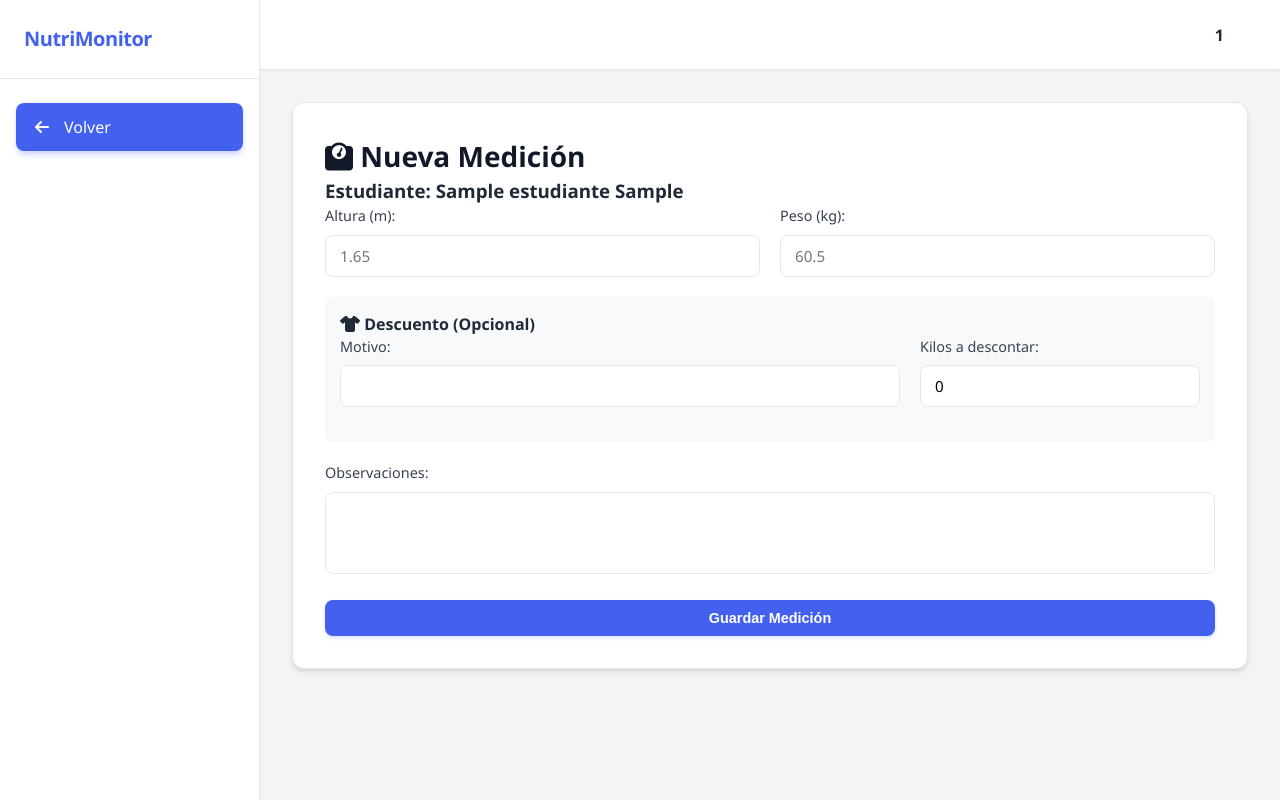
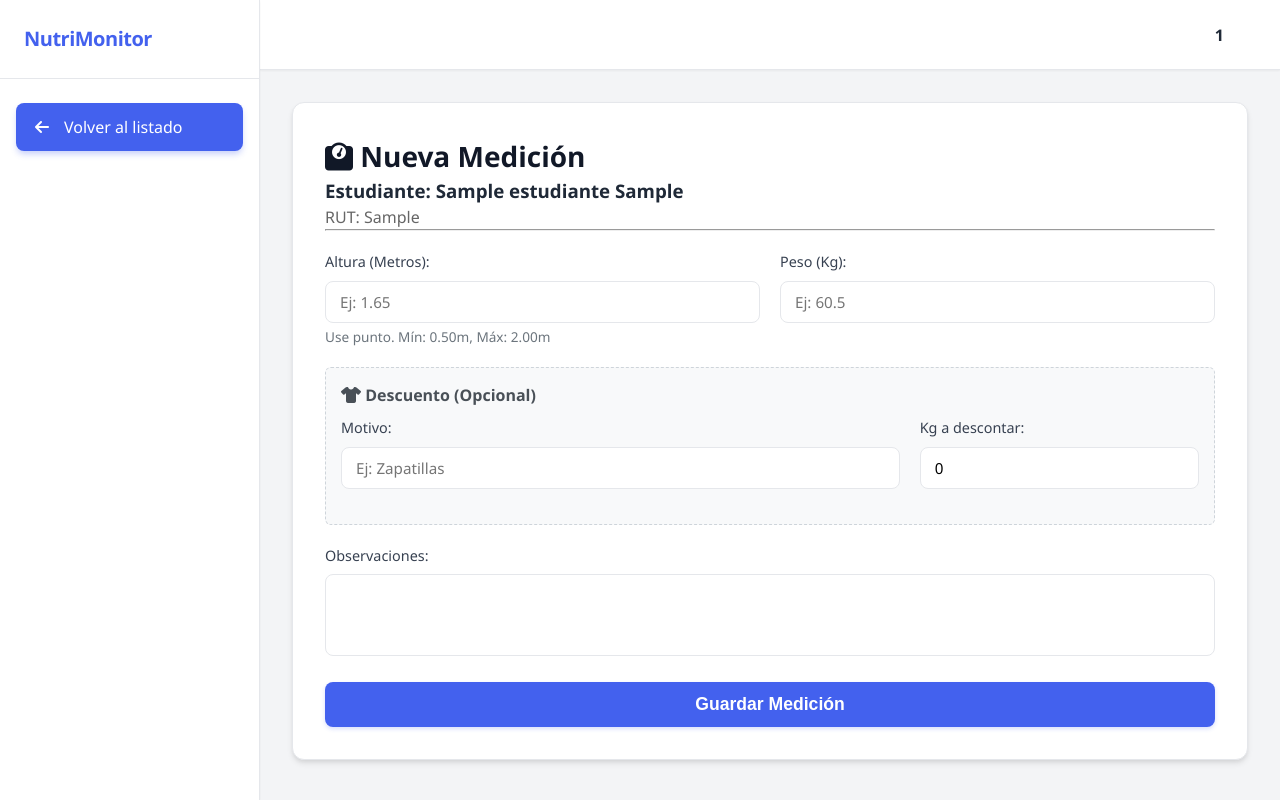
Before and after one commit to zdiegoxcx/NutriData, a PHP site: page /registrar_medicion.php?id_estudiante=1 in a window 1280 px wide. Run offline with PHP 8.4, Linux system fonts and the light colour scheme; the visitor is signed in with stand-in values (Sample User, id 1); tables that the repository leaves empty hold one stand-in row (values such as "Sample post").

Commit message:
Commit v5.2, pulido registrar medicion

```diff
--- a/public/registrar_medicion.php
+++ b/public/registrar_medicion.php
@@ -10,12 +10,13 @@
 }
 
 $id_estudiante = $_GET['id_estudiante'] ?? null;
+$errores = [];
 $mensaje = '';
 $tipo_mensaje = '';
 
-// Verificar que el estudiante existe y obtener su Fecha de Nacimiento
+// 1. Verificar estudiante y obtener datos (INCLUYENDO Id_Curso PARA EL BOTÓN VOLVER)
 if ($id_estudiante) {
-    $stmt = $pdo->prepare("SELECT Nombre, Apellido, Rut, FechaNacimiento FROM Estudiante WHERE Id = ?");
+    $stmt = $pdo->prepare("SELECT Nombre, Apellido, Rut, FechaNacimiento, Id_Curso FROM Estudiante WHERE Id = ?");
     $stmt->execute([$id_estudiante]);
     $estudiante = $stmt->fetch(PDO::FETCH_ASSOC);
 
@@ -27,11 +28,8 @@
 
 // --- FUNCIÓN DE DIAGNÓSTICO (Lógica de Negocio) ---
 function calcularDiagnostico($imc, $edad) {
-    // AQUÍ PUEDES MEJORAR LA LÓGICA EN EL FUTURO (TABLAS OMS)
-    // Por ahora, usamos un criterio simplificado pero adaptado:
-
     if ($edad < 19) {
-        // Criterio Escolar Simplificado (Ejemplo referencial)
+        // Criterio Escolar Simplificado
         if ($imc < 16.5) return 'Bajo Peso';
         if ($imc >= 16.5 && $imc < 23) return 'Normal';
         if ($imc >= 23 && $imc < 27) return 'Sobrepeso';
@@ -48,34 +46,44 @@
 
 // --- PROCESAR FORMULARIO ---
 if ($_SERVER['REQUEST_METHOD'] === 'POST') {
+    // Recibir datos
     $peso_bruto = floatval($_POST['peso']);
     $altura = floatval($_POST['altura']);
     $motivo_descuento = trim($_POST['motivo_descuento']);
     $peso_descuento = floatval($_POST['peso_descuento']);
     $observaciones = trim($_POST['observaciones']);
 
-    if ($peso_bruto > 0 && $altura > 0) {
+    // 2. VALIDACIONES DE SEGURIDAD (Sanity Checks)
+    // --- CORRECCIÓN: Límite estricto de 2.00m ---
+    if ($altura < 0.50 || $altura > 2.00) {
+        $errores[] = "La altura está fuera de rango (0.50m - 2.00m). Si usó centímetros (ej: 165), convierta a metros (ej: 1.65).";
+    }
+    if ($peso_bruto < 10 || $peso_bruto > 300) {
+        $errores[] = "El peso debe estar entre 10kg y 300kg.";
+    }
+
     $peso_real = $peso_bruto - $peso_descuento;
+    if ($peso_real <= 0) {
+        $errores[] = "El peso final no puede ser cero o negativo. Revise el descuento.";
+    }
 
-        if ($peso_real <= 0) {
-            $mensaje = "El peso con descuento no puede ser cero o negativo.";
-            $tipo_mensaje = "error";
-        } else {
-            // 1. Cálculos
+    // 3. GUARDAR SI NO HAY ERRORES
+    if (empty($errores)) {
+        try {
+            // Cálculos
             $imc = round($peso_real / ($altura * $altura), 2);
 
-            // Calcular edad exacta
+            // Calcular Edad
             $fecha_nac = new DateTime($estudiante['FechaNacimiento']);
             $hoy = new DateTime();
             $edad = $hoy->diff($fecha_nac)->y;
 
-            // Obtener diagnóstico textual
+            // Obtener Diagnóstico
             $diagnostico = calcularDiagnostico($imc, $edad);
 
-            try {
             $pdo->beginTransaction();
 
-                // 2. Insertar en RegistroNutricional (AHORA CON DIAGNÓSTICO)
+            // Insertar con Diagnóstico
             $sql = "INSERT INTO RegistroNutricional
                     (Id_Profesor, Id_Estudiante, Altura, Peso, MotivoDescuento, PesoDescuento, Observaciones, IMC, Diagnostico, FechaMedicion)
                     VALUES (?, ?, ?, ?, ?, ?, ?, ?, ?, CURDATE())";
@@ -88,8 +96,7 @@
 
             $id_registro = $pdo->lastInsertId();
 
-                // 3. GENERAR ALERTA SI ES NECESARIO
-                // Ahora nos basamos en el diagnóstico, no en el número crudo
+            // Generar Alerta
             if ($diagnostico == 'Bajo Peso' || $diagnostico == 'Obesidad') {
                 $descripcion = "Estudiante diagnosticado con $diagnostico (IMC: $imc, Edad: $edad). Requiere seguimiento.";
                 $sql_alerta = "INSERT INTO Alerta (Id_RegistroNutricional, Nombre, Descripcion, Estado) VALUES (?, ?, ?, 1)";
@@ -102,12 +109,8 @@
 
         } catch (PDOException $e) {
             $pdo->rollBack();
-                $mensaje = "Error: " . $e->getMessage();
-                $tipo_mensaje = "error";
+            $errores[] = "Error: " . $e->getMessage();
         }
-        }
-    } else {
-        $mensaje = "Datos inválidos."; $tipo_mensaje = "error";
     }
 }
 ?>
@@ -118,45 +121,82 @@
     <title>Registrar Medición</title>
     <link rel="stylesheet" href="css/styles.css?v=2">
     <link rel="stylesheet" href="https://cdnjs.cloudflare.com/ajax/libs/font-awesome/6.4.0/css/all.min.css">
-    <style>.imc-preview { font-weight: bold; margin-top: 10px; color: #0d6efd; }</style>
+    <style>
+        .imc-preview { font-weight: bold; margin-top: 15px; padding: 10px; border-radius: 4px; background-color: #f8f9fa; border: 1px solid #e9ecef; text-align: center; }
+        .hint { font-size: 0.85rem; color: #6c757d; display: block; margin-top: 4px; }
+    </style>
 </head>
 <body>
     <div class="dashboard-wrapper">
         <aside class="sidebar">
             <div class="sidebar-header"><h2>NutriMonitor</h2></div>
             <nav class="sidebar-nav">
-                <a href="dashboard_profesor.php?vista=estudiantes" class="nav-item active"><i class="fa-solid fa-arrow-left"></i> Volver</a>
+                <a href="dashboard_profesor.php?vista=estudiantes&id_curso=<?php echo $estudiante['Id_Curso']; ?>" class="nav-item active">
+                    <i class="fa-solid fa-arrow-left"></i> Volver al listado
+                </a>
             </nav>
         </aside>
+
         <main class="main-content">
             <header class="header"><div class="header-user"><?php echo htmlspecialchars($_SESSION['user_nombre']); ?></div></header>
+
             <section class="content-body">
                 <div class="content-container">
                     <h1><i class="fa-solid fa-weight-scale"></i> Nueva Medición</h1>
                     <h3>Estudiante: <?php echo htmlspecialchars($estudiante['Nombre'] . " " . $estudiante['Apellido']); ?></h3>
+                    <p style="color:#666;">RUT: <?php echo htmlspecialchars($estudiante['Rut']); ?></p>
+                    <hr>
+
+                    <?php if (!empty($errores)): ?>
+                        <div class="mensaje error">
+                            <strong>Atención:</strong>
+                            <ul style="margin-top:5px; margin-left:20px;">
+                                <?php foreach ($errores as $err): ?><li><?php echo $err; ?></li><?php endforeach; ?>
+                            </ul>
+                        </div>
+                    <?php endif; ?>
 
                     <?php if ($mensaje): ?>
                         <div class="mensaje <?php echo $tipo_mensaje; ?>"><?php echo $mensaje; ?></div>
+                        <?php if ($tipo_mensaje == 'success'): ?>
+                            <div style="margin-top: 20px;">
+                                <a href="dashboard_profesor.php?vista=mediciones&id_estudiante=<?php echo $id_estudiante; ?>" class="btn-create" style="background:#6c757d; text-decoration:none;">
+                                    <i class="fa-solid fa-list-check"></i> Ver Historial
+                                </a>
+                            </div>
+                        <?php endif; ?>
                     <?php endif; ?>
 
                     <?php if ($tipo_mensaje !== 'success'): ?>
-                    <form method="POST" class="crud-form">
-                        <div style="display:flex; gap:20px;">
-                            <div class="form-group" style="flex:1;">
-                                <label>Altura (m):</label>
-                                <input type="number" step="0.01" id="altura" name="altura" required placeholder="1.65">
+                    <form method="POST" class="crud-form" id="formMedicion" style="margin-top: 20px;">
+
+                        <div style="display:flex; gap:20px; flex-wrap:wrap;">
+                            <div class="form-group" style="flex:1; min-width:200px;">
+                                <label>Altura (Metros):</label>
+                                <input type="number" step="0.01" min="0.50" max="2.00" id="altura" name="altura"
+                                       required placeholder="Ej: 1.65" oninput="calcularIMC()"
+                                       value="<?php echo isset($_POST['altura']) ? htmlspecialchars($_POST['altura']) : ''; ?>">
+                                <span class="hint">Use punto. Mín: 0.50m, Máx: 2.00m</span>
                             </div>
-                            <div class="form-group" style="flex:1;">
-                                <label>Peso (kg):</label>
-                                <input type="number" step="0.01" id="peso" name="peso" required placeholder="60.5">
+                            <div class="form-group" style="flex:1; min-width:200px;">
+                                <label>Peso (Kg):</label>
+                                <input type="number" step="0.01" min="10" max="300" id="peso" name="peso"
+                                       required placeholder="Ej: 60.5" oninput="calcularIMC()"
+                                       value="<?php echo isset($_POST['peso']) ? htmlspecialchars($_POST['peso']) : ''; ?>">
                             </div>
                         </div>
 
-                        <div style="background:#f8f9fa; padding:15px; border-radius:6px; margin-bottom:20px;">
-                            <h4><i class="fa-solid fa-shirt"></i> Descuento (Opcional)</h4>
-                            <div style="display:flex; gap:20px;">
-                                <div class="form-group" style="flex:2;"><label>Motivo:</label><input type="text" name="motivo_descuento"></div>
-                                <div class="form-group" style="flex:1;"><label>Kilos a descontar:</label><input type="number" step="0.01" name="peso_descuento" value="0"></div>
+                        <div style="background:#f8f9fa; padding:15px; border-radius:6px; margin-bottom:20px; border: 1px dashed #ced4da;">
+                            <h4 style="margin-bottom:10px; color:#495057;"><i class="fa-solid fa-shirt"></i> Descuento (Opcional)</h4>
+                            <div style="display:flex; gap:20px; flex-wrap:wrap;">
+                                <div class="form-group" style="flex:2; min-width:200px;">
+                                    <label>Motivo:</label>
+                                    <input type="text" name="motivo_descuento" placeholder="Ej: Zapatillas">
+                                </div>
+                                <div class="form-group" style="flex:1; min-width:150px;">
+                                    <label>Kg a descontar:</label>
+                                    <input type="number" step="0.01" min="0" max="5" id="peso_descuento" name="peso_descuento" value="0" oninput="calcularIMC()">
+                                </div>
                             </div>
                         </div>
 
@@ -165,8 +205,10 @@
                             <textarea name="observaciones" rows="3"></textarea>
                         </div>
 
-                        <div class="form-actions">
-                            <button type="submit" class="btn-create" style="width:100%;">Guardar Medición</button>
+                        <div id="resultadoIMC" class="imc-preview" style="display:none;"></div>
+
+                        <div class="form-actions" style="margin-top:20px;">
+                            <button type="submit" class="btn-create" style="width:100%; padding:12px; font-size:1.1rem;">Guardar Medición</button>
                         </div>
                     </form>
                     <?php endif; ?>
@@ -174,5 +216,33 @@
             </section>
         </main>
     </div>
+
+    <script>
+        function calcularIMC() {
+            const altura = parseFloat(document.getElementById('altura').value);
+            const peso = parseFloat(document.getElementById('peso').value);
+            const descuento = parseFloat(document.getElementById('peso_descuento').value) || 0;
+            const divResultado = document.getElementById('resultadoIMC');
+
+            if (altura > 0 && peso > 0) {
+                divResultado.style.display = 'block';
+                // CORRECCIÓN: Validación visual en JS
+                if (altura > 2.00) {
+                    divResultado.innerHTML = "<span style='color:#dc3545;'><i class='fa-solid fa-circle-xmark'></i> Altura fuera de rango (Máx 2.00m). ¿Usó centímetros?</span>";
+                    return;
+                }
+                const pesoReal = peso - descuento;
+                const imc = pesoReal / (altura * altura);
+
+                // Feedback visual simple
+                let color = "#198754";
+                if(imc < 16.5 || imc > 25) color = "#fd7e14";
+
+                divResultado.innerHTML = `Peso Real: <strong>${pesoReal.toFixed(2)} kg</strong> | IMC Estimado: <strong style="color:${color}">${imc.toFixed(2)}</strong>`;
+            } else {
+                divResultado.style.display = 'none';
+            }
+        }
+    </script>
 </body>
 </html>
--- a/src/db/AGREGAR_BD.sql
+++ b/src/db/AGREGAR_BD.sql
@@ -3,8 +3,9 @@
 USE nutridata;
 ALTER TABLE Alerta ADD COLUMN ObservacionesSeguimiento TEXT AFTER Descripcion;
 
+
+
 -- AGREGAR SEXO PA
-
 USE nutridata;
 
 -- Agregamos la columna Sexo (M = Masculino, F = Femenino)
@@ -16,8 +17,8 @@
 
 
 
--- CAMBIOS REGISTRO
 
+-- CAMBIOS EN REGISTRO NUTRICIONAL PARA DIAGNÓSTICO
 USE nutridata;
 
 -- 1. Agregar la columna de texto para el diagnóstico
```
Lines whose indentation alone changed are shown as unchanged.
